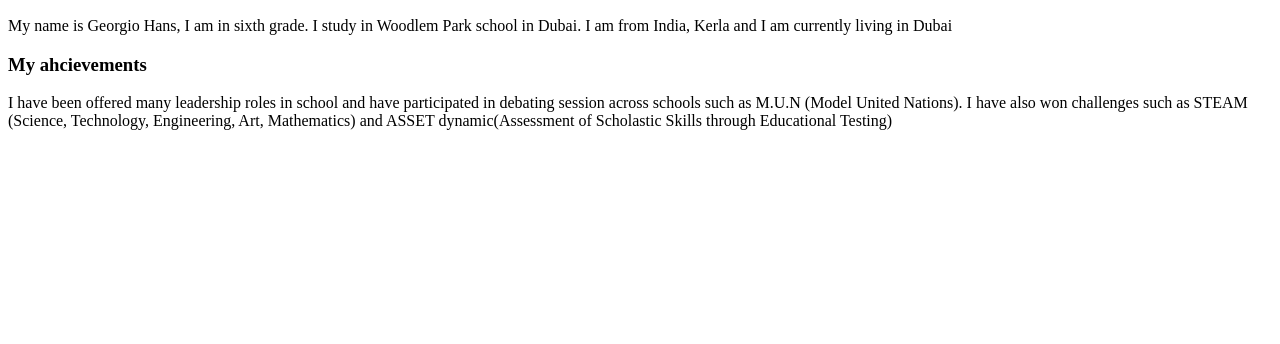
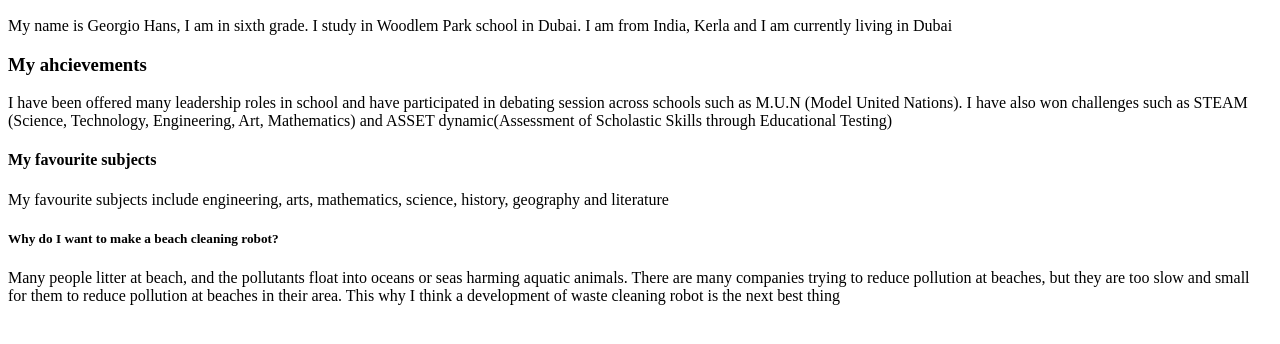
Before and after one commit to ArjunBhandari-666/Trusity-Profile-Builders, a plain HTML site: page Index.HTML in a window 1280 px wide. Shown: the part 110-454 px from the top of the page. Drawn offline with Linux system fonts and the light colour scheme.

Commit message:
Finished My achievements and added favourite subjects and reason to make beach cleaning robot
Revised achievements and added my favourite subjects which are relevant to the product. I also added a reason on why I think there must be beach cleaning robot

```diff
--- a/Index.HTML
+++ b/Index.HTML
@@ -12,6 +12,10 @@
 <p>My name is Georgio Hans, I am in sixth grade. I study in Woodlem Park school in Dubai. I am from India, Kerla and I am currently living in Dubai</p>
 <h3>My ahcievements</h3>
 <p>I have been offered many leadership roles in school and have participated in debating session across schools such as M.U.N (Model United Nations). I have also won challenges such as STEAM (Science, Technology, Engineering, Art, Mathematics) and ASSET dynamic(Assessment of Scholastic Skills through Educational Testing) </p>
+<h4>My favourite subjects</h4>
+<p>My favourite subjects include engineering, arts, mathematics, science, history, geography and literature</p>
+<h5>Why do I want to make a beach cleaning robot?</h5>
+<p>Many people litter at beach, and the pollutants float into oceans or seas harming aquatic animals. There are many companies trying to reduce pollution at beaches, but they are too slow and small for them to reduce pollution at beaches in their area. This why I think a development of waste cleaning robot is the next best thing</p>
 </body>
 
 </body>
```
